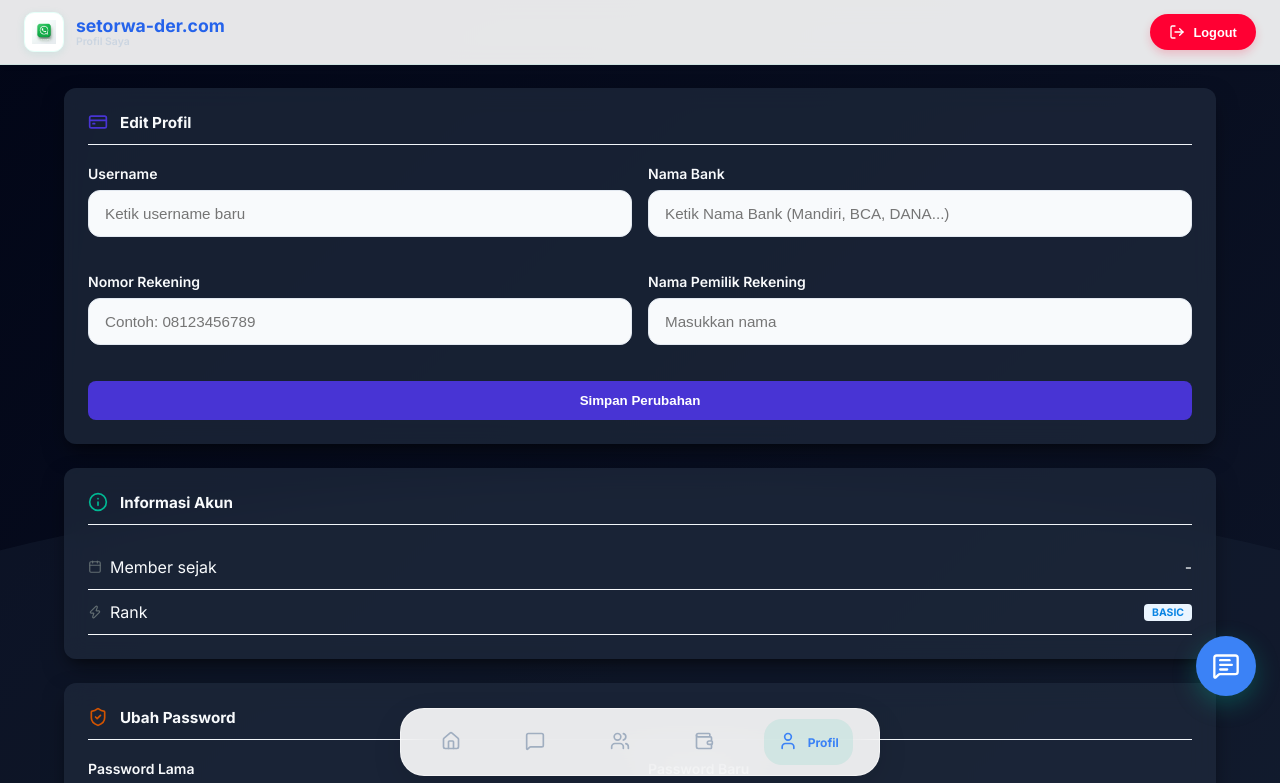
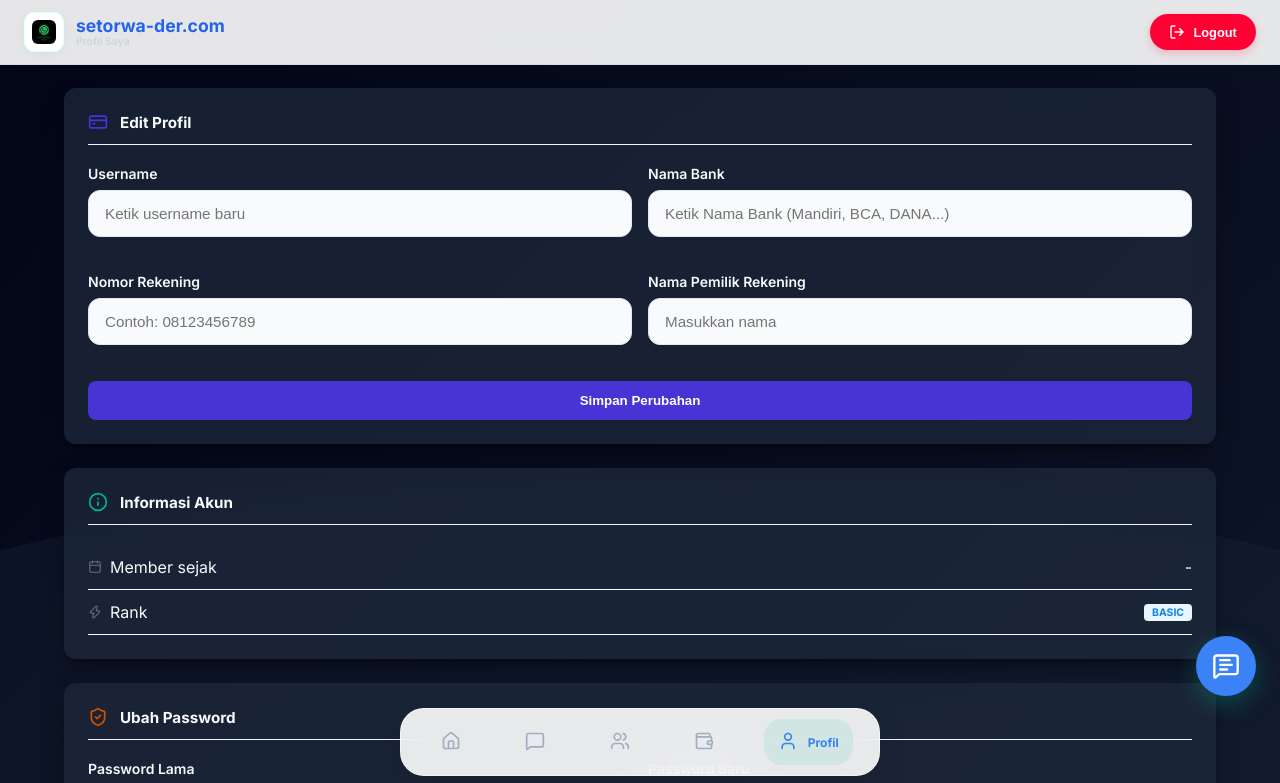
Before and after one commit to rizkipr05/wa-blash, a React (Vite) app in the folder frontend/: page /profile in a window 1280 px wide. Shown: the top 783 px of the page. Built offline with nearby package versions, Linux system fonts and the light colour scheme; no server answers.

Commit message:
feat: replace logo with brand image across multiple pages

```diff
--- a/frontend/src/components/AdminLayout.jsx
+++ b/frontend/src/components/AdminLayout.jsx
@@ -1,6 +1,7 @@
 import React from 'react';
 import { Outlet, Link, useLocation, useNavigate } from 'react-router-dom';
-import { LogOut, Users, ShieldAlert, User, Home, MessageSquare, CreditCard, Settings } from 'lucide-react';
+import { LogOut, Users, User, Home, MessageSquare, CreditCard, Settings } from 'lucide-react';
+import brandLogo from '../assets/1.jpg';
 
 const AdminLayout = () => {
   const location = useLocation();
@@ -26,7 +27,7 @@ const AdminLayout = () => {
       <aside className="admin-sidebar">
         <div className="admin-sidebar-header">
           <div className="header-logo" style={{ background: '#0984e3' }}>
-            <ShieldAlert size={20} color="white" />
+            <img src={brandLogo} alt="Logo Admin" />
           </div>
           <div>
             <h1 style={{ fontSize: '1.2rem', fontWeight: 800, color: 'var(--text-main)' }}>WainAdmin</h1>
--- a/frontend/src/index.css
+++ b/frontend/src/index.css
@@ -88,6 +88,8 @@ body {
 .logo-box img {
   width: 40px;
   height: 40px;
+  object-fit: cover;
+  border-radius: 8px;
 }
 
 .title {
@@ -279,6 +281,8 @@ input:focus, select:focus {
 .header-logo img {
   width: 24px;
   height: 24px;
+  object-fit: cover;
+  border-radius: 6px;
 }
 
 .header-title {
--- a/frontend/src/pages/Dashboard.jsx
+++ b/frontend/src/pages/Dashboard.jsx
@@ -20,6 +20,7 @@ import {
   Sparkles,
   Monitor
 } from 'lucide-react';
+import brandLogo from '../assets/1.jpg';
 
 const Dashboard = () => {
   const navigate = useNavigate();
@@ -73,7 +74,7 @@ const Dashboard = () => {
         <header className="dashboard-header">
           <div className="header-left">
             <div className="header-logo">
-              <img src="/logo.png" alt="Logo" />
+              <img src={brandLogo} alt="Logo" />
             </div>
             <div>
               <h1 className="header-title">setorwa-der.com</h1>
--- a/frontend/src/pages/Login.jsx
+++ b/frontend/src/pages/Login.jsx
@@ -4,6 +4,7 @@ import { User, Lock, ArrowRight } from 'lucide-react';
 import api from '../services/api';
 import ReCAPTCHA from 'react-google-recaptcha';
 import PopupModal from '../components/PopupModal';
+import brandLogo from '../assets/1.jpg';
 
 const Login = () => {
   const [username, setUsername] = useState('');
@@ -46,7 +47,7 @@ const Login = () => {
       <div className="glass-card">
         <div className="logo-wrapper">
           <div className="logo-box">
-            <img src="/logo.png" alt="setorwa-der.com Logo" style={{ width: '40px', height: '40px' }} />
+            <img src={brandLogo} alt="setorwa-der.com Logo" style={{ width: '40px', height: '40px' }} />
           </div>
         </div>
         <h1 className="title">Selamat Datang</h1>
--- a/frontend/src/pages/Profile.jsx
+++ b/frontend/src/pages/Profile.jsx
@@ -18,6 +18,7 @@ import {
   Zap,
   Calendar
 } from 'lucide-react';
+import brandLogo from '../assets/1.jpg';
 
 const Profile = () => {
   const navigate = useNavigate();
@@ -93,7 +94,7 @@ const Profile = () => {
         <header className="dashboard-header">
           <div className="header-left">
             <div className="header-logo">
-              <img src="/logo.png" alt="Logo" />
+              <img src={brandLogo} alt="Logo" />
             </div>
             <div>
               <h1 className="header-title">setorwa-der.com</h1>
--- a/frontend/src/pages/Referral.jsx
+++ b/frontend/src/pages/Referral.jsx
@@ -14,6 +14,7 @@ import {
   Wallet,
   Zap
 } from 'lucide-react';
+import brandLogo from '../assets/1.jpg';
 
 const Referral = () => {
   const navigate = useNavigate();
@@ -68,7 +69,7 @@ const Referral = () => {
         <header className="dashboard-header">
           <div className="header-left">
             <div className="header-logo">
-              <img src="/logo.png" alt="Logo" />
+              <img src={brandLogo} alt="Logo" />
             </div>
             <div>
               <h1 className="header-title">setorwa-der.com</h1>
--- a/frontend/src/pages/Register.jsx
+++ b/frontend/src/pages/Register.jsx
@@ -4,6 +4,7 @@ import { User, Lock, ArrowRight, ShieldCheck, Eye, EyeOff, CheckCircle2, XCircle
 import api from '../services/api';
 import ReCAPTCHA from 'react-google-recaptcha';
 import PopupModal from '../components/PopupModal';
+import brandLogo from '../assets/1.jpg';
 
 const Register = () => {
   const [username, setUsername] = useState('');
@@ -61,7 +62,7 @@ const Register = () => {
       <div className="glass-card">
         <div className="logo-wrapper">
           <div className="logo-box">
-            <img src="/logo.png" alt="TerimaWa Logo" style={{ width: '40px', height: '40px' }} />
+            <img src={brandLogo} alt="TerimaWa Logo" style={{ width: '40px', height: '40px' }} />
           </div>
         </div>
         <h1 className="title">Daftar Akun</h1>
--- a/frontend/src/pages/WhatsApp.jsx
+++ b/frontend/src/pages/WhatsApp.jsx
@@ -28,6 +28,7 @@ import {
   Send
 } from 'lucide-react';
 import PopupModal from '../components/PopupModal';
+import brandLogo from '../assets/1.jpg';
 
 const POLL_INTERVAL = 2500;
 
@@ -255,7 +256,7 @@ const WhatsApp = () => {
         <header className="dashboard-header">
           <div className="header-left">
             <div className="header-logo">
-              <img src="/logo.png" alt="Logo" />
+              <img src={brandLogo} alt="Logo" />
             </div>
             <div>
               <h1 className="header-title">setorwa-der.com</h1>
@@ -449,7 +450,7 @@ const WhatsApp = () => {
               ) : connectionInfo.pairingCode ? (
                 <div style={{ margin: '1.5rem 0' }}>
                   <p style={{ color: 'var(--text-muted)', fontSize: '0.9rem', marginBottom: '1rem' }}>Masukkan kode di bawah ini pada WhatsApp di ponsel Anda:</p>
-                  <div style={{ fontSize: '2rem', fontWeight: 800, letterSpacing: '4px', background: '#f1f2f6', padding: '1rem', borderRadius: '8px', color: 'var(--text-main)' }}>
+                  <div style={{ fontSize: '2rem', fontWeight: 800, letterSpacing: '4px', background: '#f1f2f6', padding: '1rem', borderRadius: '8px', color: '#111827', textShadow: '0 0 0 transparent' }}>
                     {connectionInfo.pairingCode}
                   </div>
                 </div>
--- a/frontend/src/pages/Withdraw.jsx
+++ b/frontend/src/pages/Withdraw.jsx
@@ -16,6 +16,7 @@ import {
   ClipboardList,
   Target
 } from 'lucide-react';
+import brandLogo from '../assets/1.jpg';
 
 const Withdraw = () => {
   const navigate = useNavigate();
@@ -80,7 +81,7 @@ const Withdraw = () => {
         <header className="dashboard-header">
           <div className="header-left">
             <div className="header-logo">
-              <img src="/logo.png" alt="Logo" />
+              <img src={brandLogo} alt="Logo" />
             </div>
             <div>
               <h1 className="header-title">setorwa-der.com</h1>
--- a/frontend/src/pages/admin/AdminLogin.jsx
+++ b/frontend/src/pages/admin/AdminLogin.jsx
@@ -1,9 +1,10 @@
 import React, { useState } from 'react';
 import { useNavigate, Link } from 'react-router-dom';
-import { User, Lock, ArrowRight, ShieldAlert } from 'lucide-react';
+import { User, Lock, ArrowRight } from 'lucide-react';
 import api from '../../services/api';
 import ReCAPTCHA from 'react-google-recaptcha';
 import PopupModal from '../../components/PopupModal';
+import brandLogo from '../../assets/1.jpg';
 
 const AdminLogin = () => {
   const [username, setUsername] = useState('');
@@ -46,7 +47,7 @@ const AdminLogin = () => {
       <div className="glass-card" style={{ borderTop: '4px solid #0984e3' }}>
         <div className="logo-wrapper">
           <div className="logo-box" style={{ background: '#0984e3' }}>
-            <ShieldAlert size={28} color="white" />
+            <img src={brandLogo} alt="Logo Admin" style={{ width: '40px', height: '40px' }} />
           </div>
         </div>
         <h1 className="title" style={{ color: '#0984e3' }}>Portal Administrator</h1>
```
Also changed, not shown: frontend/src/assets/1.jpg (added).
